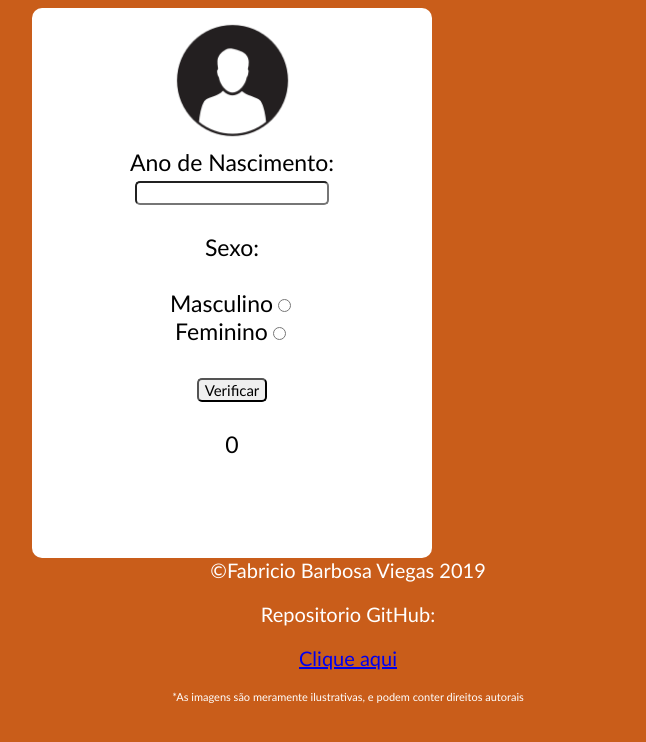
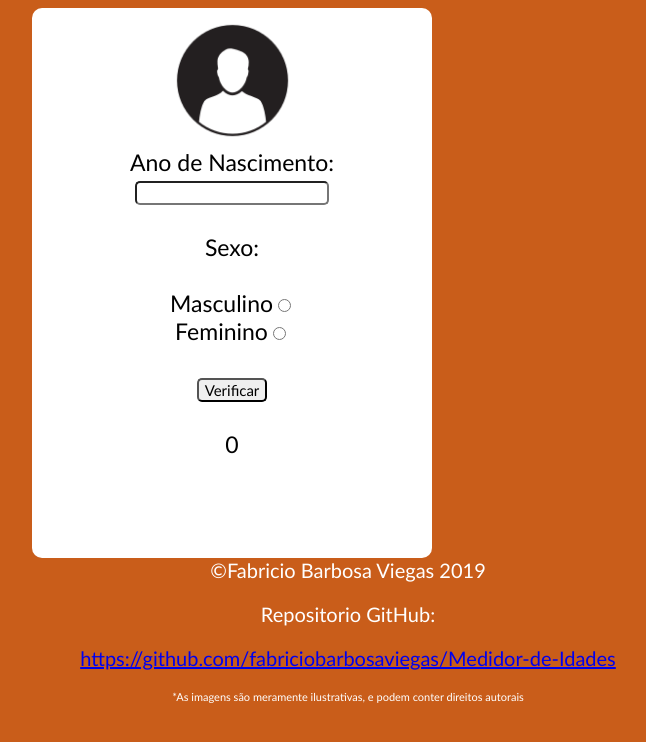
Before and after one commit to fabriciobarbosaviegas/Medidor-de-Idades, a plain HTML site: page Medidor de Idades/index.html in a window 1280 px wide. Shown: the whole page, without its empty margins (292-938 px from the left). Drawn offline with Linux system fonts and the light colour scheme.

Commit message:
Update index.html

```diff
--- a/Medidor de Idades/index.html
+++ b/Medidor de Idades/index.html
@@ -26,7 +26,7 @@
 		<div align="center">
 			©Fabricio Barbosa Viegas 2019
         	<p>Repositorio GitHub:</p>
-        	<p><a href="https://github.com/fabriciobarbosaviegas/Fibonnaci-em-JavaScript">Clique aqui</a></p>
+        	<p><a href="https://github.com/fabriciobarbosaviegas/Medidor-de-Idades">https://github.com/fabriciobarbosaviegas/Medidor-de-Idades</a></p>
     	</div>
 		<p style="font-size: 11px;">*As imagens são meramente ilustrativas, e podem conter direitos autorais</p>
 	</footer>
```
